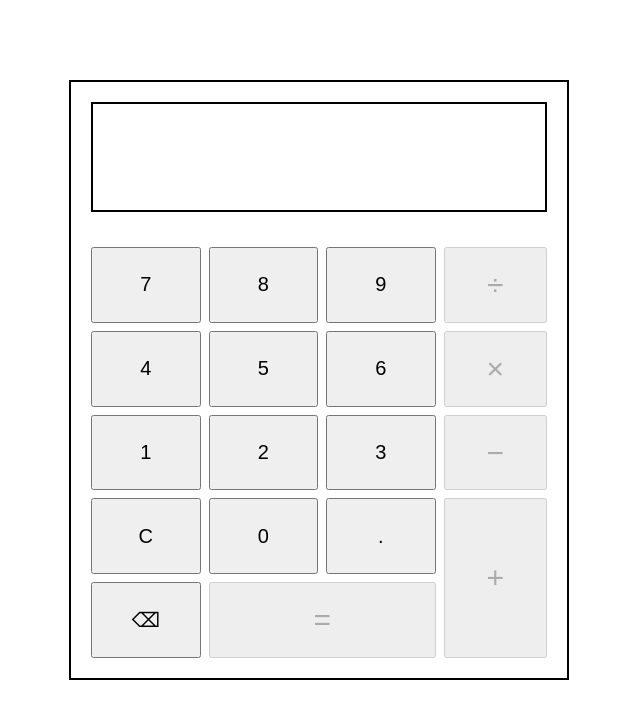
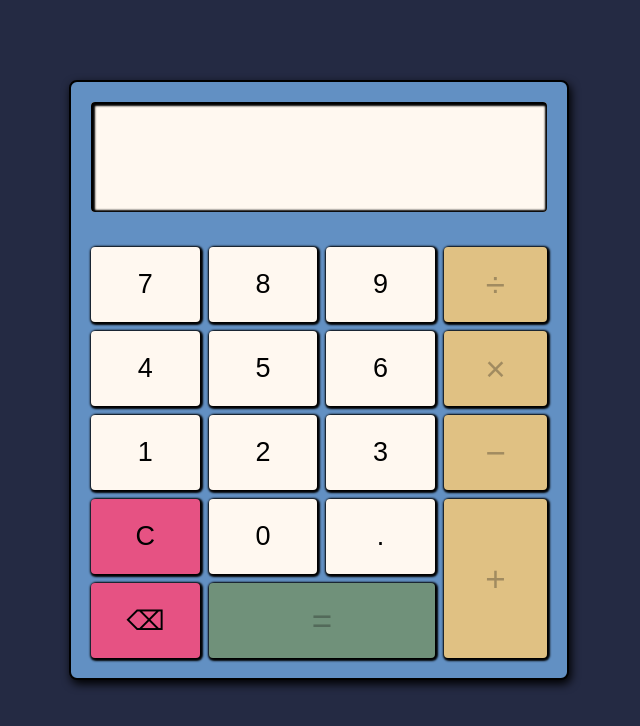
Before and after one commit to potaytocheeps/calculator, a plain HTML site: page index.html in a window 1280 px wide. Shown: the whole page, without its empty margins (321-961 px from the left). Drawn offline with Linux system fonts and the light colour scheme.

Commit message:
Add color styles
Also made some small changes to some of the layout and other style
changes, such as font size and borders.

```diff
--- a/styles.css
+++ b/styles.css
@@ -6,6 +6,7 @@ body {
   display: flex;
   justify-content: center;
   margin: 0;
+  background-color: #242A43;
 }
 
 /* Calculator Container */
@@ -17,6 +18,9 @@ body {
   height: 600px;
   border: black solid 2px;
   margin-top: 80px;
+  background-color: #6290C3;
+  border-radius: 8px;
+  box-shadow: black 2px 4px 10px;
 }
 
 /* Display Container */
@@ -30,10 +34,13 @@ body {
 
 .display-message {
   flex: 1;
-  border: black solid 2px;
   text-align: end;
   margin: 0;
   font-size: 90px;
+  background-color: #FFF8F0;
+  border-radius: 4px;
+  box-shadow: black inset 1px 1px 2px 3px;
+  padding: 0 15px;
 }
 
 /* All Buttons */
@@ -57,13 +64,18 @@ body {
 .operator-buttons-container,
 .miscellaneous-buttons-container,
 .row {
-  gap: 8px;
+  gap: 9px;
 }
 
 button {
   flex: 1 1 0;
-  font-size: 20px;
+  font-size: 27px;
+  background-color: #FFF8F0;
+  border: none;
+  border-radius: 4px;
+  box-shadow: black 1px 1px 2px 2px;
 }
+
 
 /* Number Buttons */
 
@@ -78,6 +90,20 @@ button {
   display: flex;
 }
 
+.number-button:hover,
+.button-decimal:hover {
+  background-color: #FFF3E6;
+}
+
+.button-decimal:disabled {
+  background-color: #D8D1C9;
+}
+
+.number-button:active,
+.button-decimal:active {
+  background-color: #FFF8F0;
+}
+
 /* Operator Buttons */
 
 .operator-buttons-container {
@@ -86,15 +112,61 @@ button {
   flex: 0.9;
 }
 
+.operator-button {
+  background-color: #F4D06F;
+}
+
+.operator-button:hover {
+  background-color: #F6DA8D;
+}
+
+.operator-button:disabled {
+  background-color: #E0C183;
+}
+
+.operator-button:active {
+  background-color: #F8E0A0;
+}
+
 .button-add {
-  flex: 2.2;
+  flex: 2.15;
 }
 
 .operator-button,
 .button-equals {
-  font-size: 30px;
+  font-size: 35px;
 }
 
+/* Miscellaneous Buttons */
+
 .button-equals {
-  flex: 2.25;
+  flex: 2.2;
+  background-color: #5CAD67;
 }
+
+.button-equals:hover {
+  background-color: #8DC695;
+}
+
+.button-equals:disabled {
+  background-color: #70917A;
+}
+
+.button-equals:active {
+  background-color: #9DCEA4;
+}
+
+.button-backspace,
+.button-clear {
+  background-color: #E65283;
+}
+
+.button-backspace:hover,
+.button-clear:hover {
+  background-color: #E9628F;
+}
+
+.button-backspace:active,
+.button-clear:active {
+  background-color: #EB749C;
+}
```
